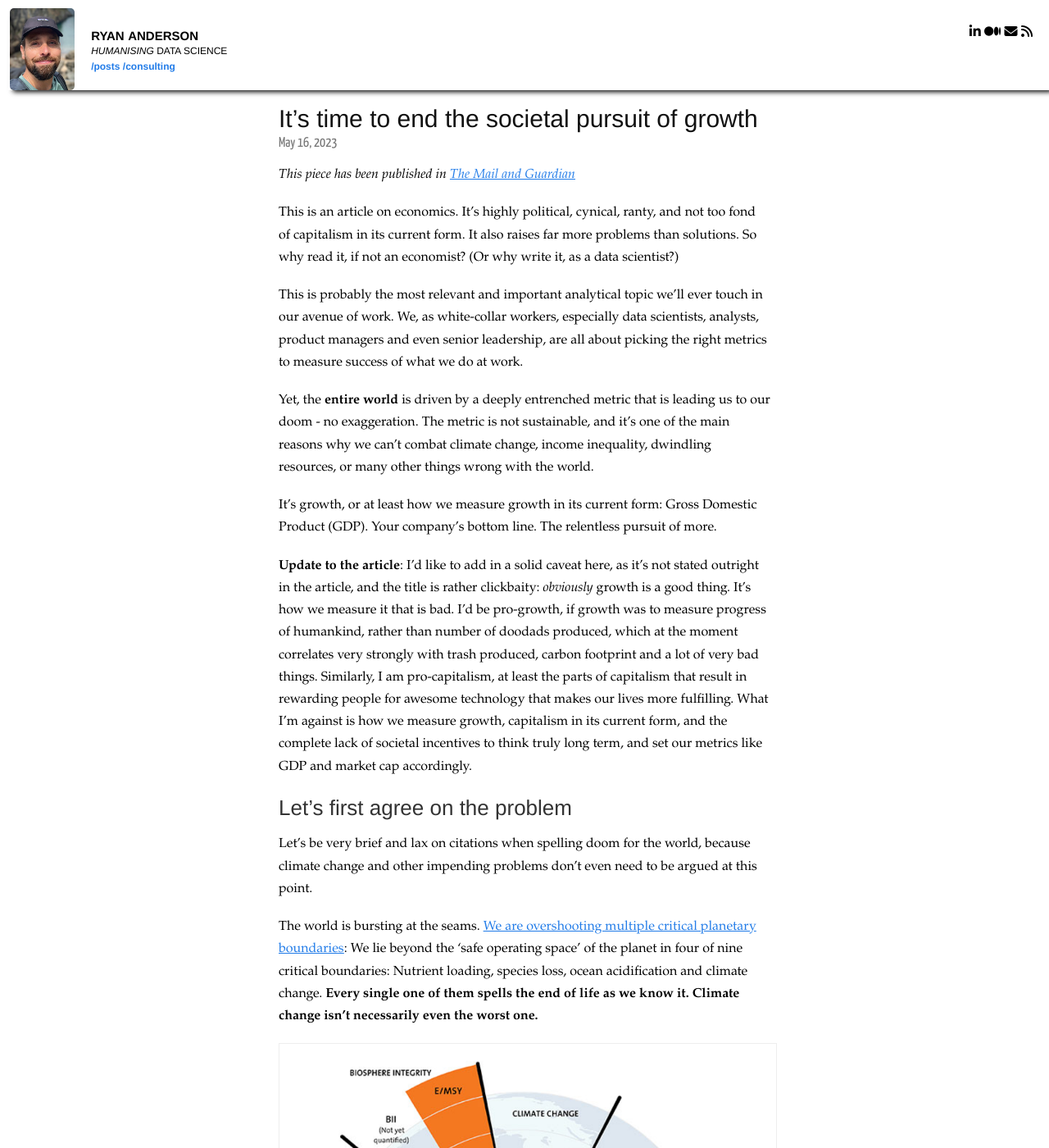
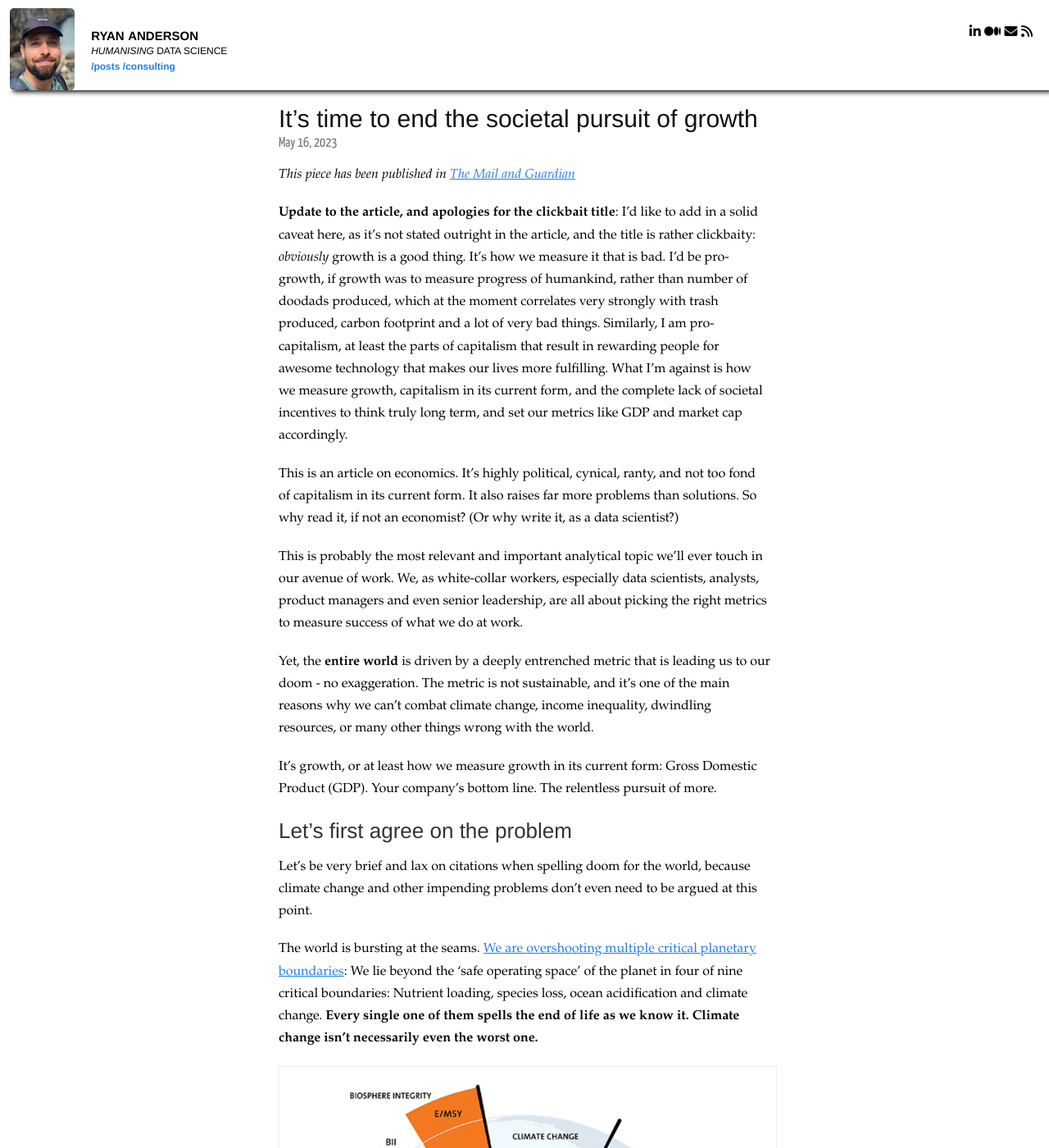
Before and after one commit to ryan-anderson-ds/ryan-anderson-ds.github.io, a Jekyll site: the page built from _posts/2023-05-16-Wrong-metric.md, in a window 1280 px wide and 1400 px high. Shown: the whole window at 82% size. Built offline with Jekyll 4.4.1, drawn with Linux system fonts in a browser that asks for light colours; some of the changed lines change nothing that is shown.

Commit message:
Update 2023-05-16-Wrong-metric.md

```diff
--- a/_posts/2023-05-16-Wrong-metric.md
+++ b/_posts/2023-05-16-Wrong-metric.md
@@ -6,6 +6,8 @@ type: insights
 
 _This piece has been published in [The Mail and Guardian](https://mg.co.za/thoughtleader/opinion/2023-06-04-its-time-to-end-the-societal-pursuit-of-growth/)_
 
+**Update to the article, and apologies for the clickbait title**: I'd like to add in a solid caveat here, as it's not stated outright in the article, and the title is rather clickbaity: _obviously_ growth is a good thing. It's how we measure it that is bad. I'd be pro-growth, if growth was to measure progress of humankind, rather than number of doodads produced, which at the moment correlates very strongly with trash produced, carbon footprint and a lot of very bad things. Similarly, I am pro-capitalism, at least the parts of capitalism that result in rewarding people for awesome technology that makes our lives more fulfilling. What I'm against is how we measure growth, capitalism in its current form, and the complete lack of societal incentives to think truly long term, and set our metrics like GDP and market cap accordingly.
+
 This is an article on economics. It’s highly political, cynical, ranty, and not too fond of capitalism in its current form. It also raises far more problems than solutions. So why read it, if not an economist? (Or why write it, as a data scientist?)
 
 This is probably the most relevant and important analytical topic we’ll ever touch in our avenue of work. We, as white-collar workers, especially data scientists, analysts, product managers and even senior leadership, are all about picking the right metrics to measure success of what we do at work.
@@ -13,8 +15,6 @@ This is probably the most relevant and important analytical topic we’ll ever t
 Yet, the **entire world** is driven by a deeply entrenched metric that is leading us to our doom - no exaggeration. The metric is not sustainable, and it’s one of the main reasons why we can’t combat climate change, income inequality, dwindling resources, or many other things wrong with the world.
 
 It’s growth, or at least how we measure growth in its current form: Gross Domestic Product (GDP). Your company’s bottom line. The relentless pursuit of more.
-
-**Update to the article**: I'd like to add in a solid caveat here, as it's not stated outright in the article, and the title is rather clickbaity: _obviously_ growth is a good thing. It's how we measure it that is bad. I'd be pro-growth, if growth was to measure progress of humankind, rather than number of doodads produced, which at the moment correlates very strongly with trash produced, carbon footprint and a lot of very bad things. Similarly, I am pro-capitalism, at least the parts of capitalism that result in rewarding people for awesome technology that makes our lives more fulfilling. What I'm against is how we measure growth, capitalism in its current form, and the complete lack of societal incentives to think truly long term, and set our metrics like GDP and market cap accordingly.
 
 ## Let’s first agree on the problem
 
```
